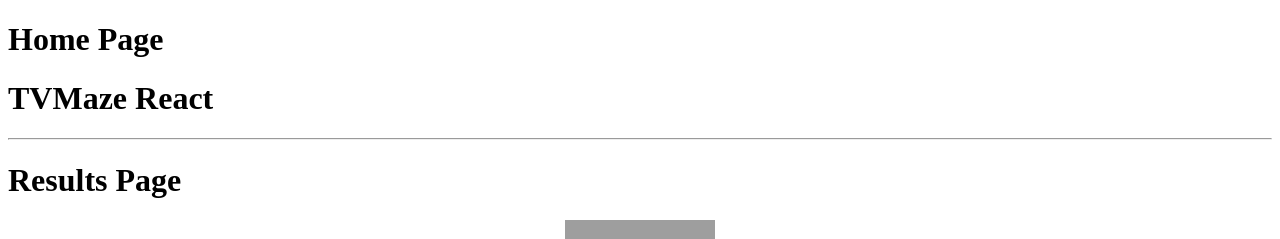
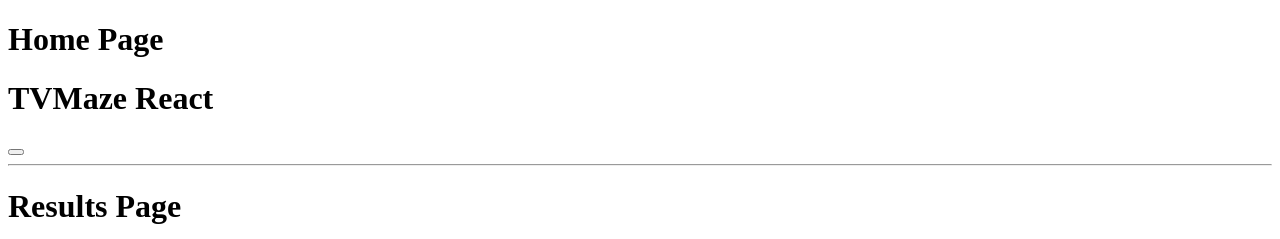
Before and after one commit to kat2018/react-tvmaze, a React (Create React App) app: page / in a window 1280 px wide. Shown: the top 239 px of the page. Built offline with nearby package versions, Linux system fonts and the light colour scheme; grey boxes are pictures that could not be loaded.

Commit message:
installed axios

```diff
--- a/package.json
+++ b/package.json
@@ -3,6 +3,7 @@
   "version": "0.1.0",
   "private": true,
   "dependencies": {
+    "axios": "^0.18.0",
     "react": "^16.4.1",
     "react-dom": "^16.4.1",
     "react-scripts": "1.1.4",
--- a/src/components/Search.js
+++ b/src/components/Search.js
@@ -5,6 +5,7 @@
         return (
             <div>
                 <form action="get" method="get"></form>
+                <button></button>
             </div>
         );
     }
--- a/src/components/SearchContainer.js
+++ b/src/components/SearchContainer.js
@@ -1,4 +1,5 @@
 import React, { Component } from 'react'
+import { queryTVMazeAPI } from './Util'
 
 class SearchContainer extends Component {
     render() {
```
Also changed, not shown: src/components/.Util.js (added), 1 other file (tests, documents, lock files or other folders).
